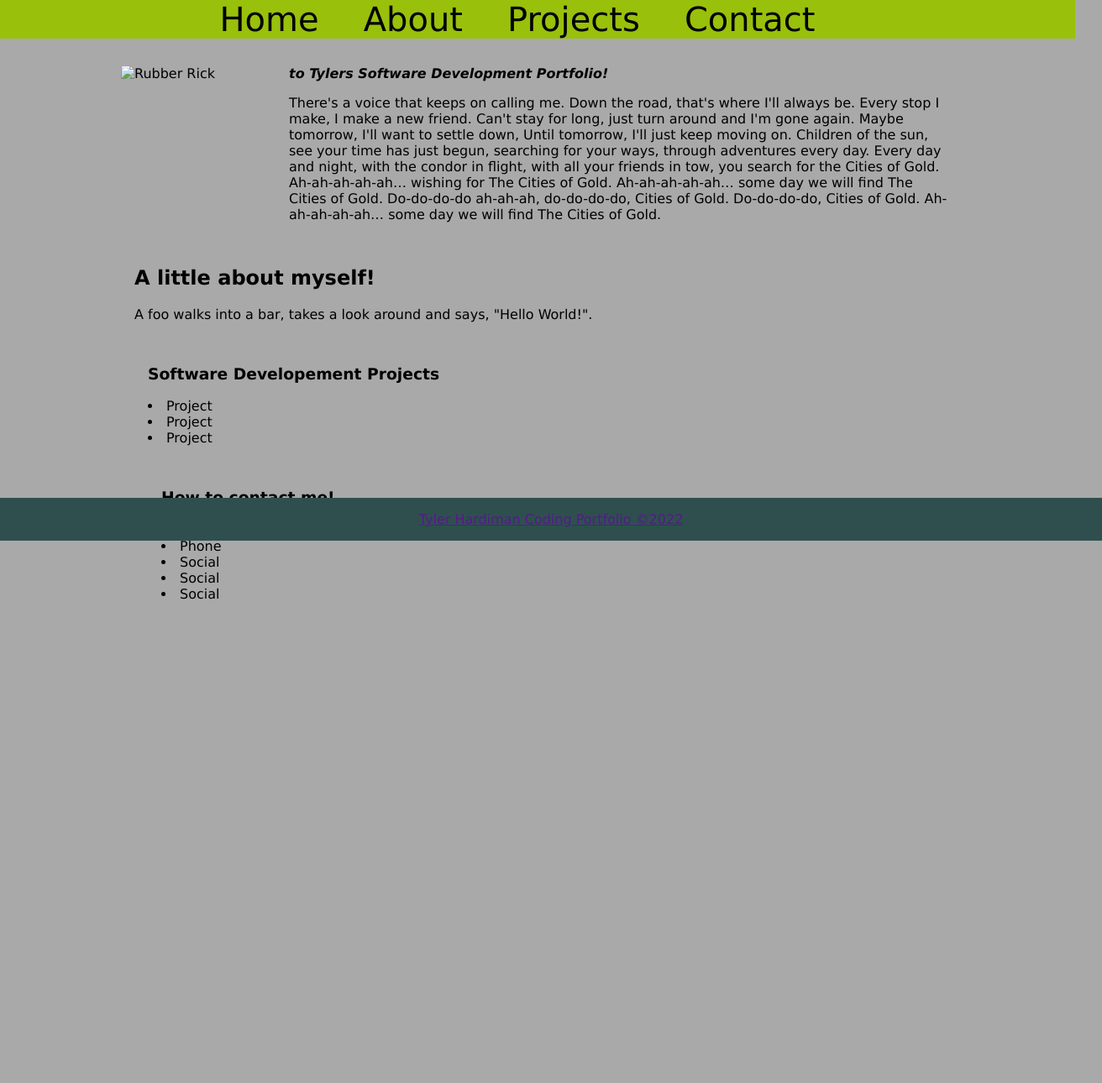
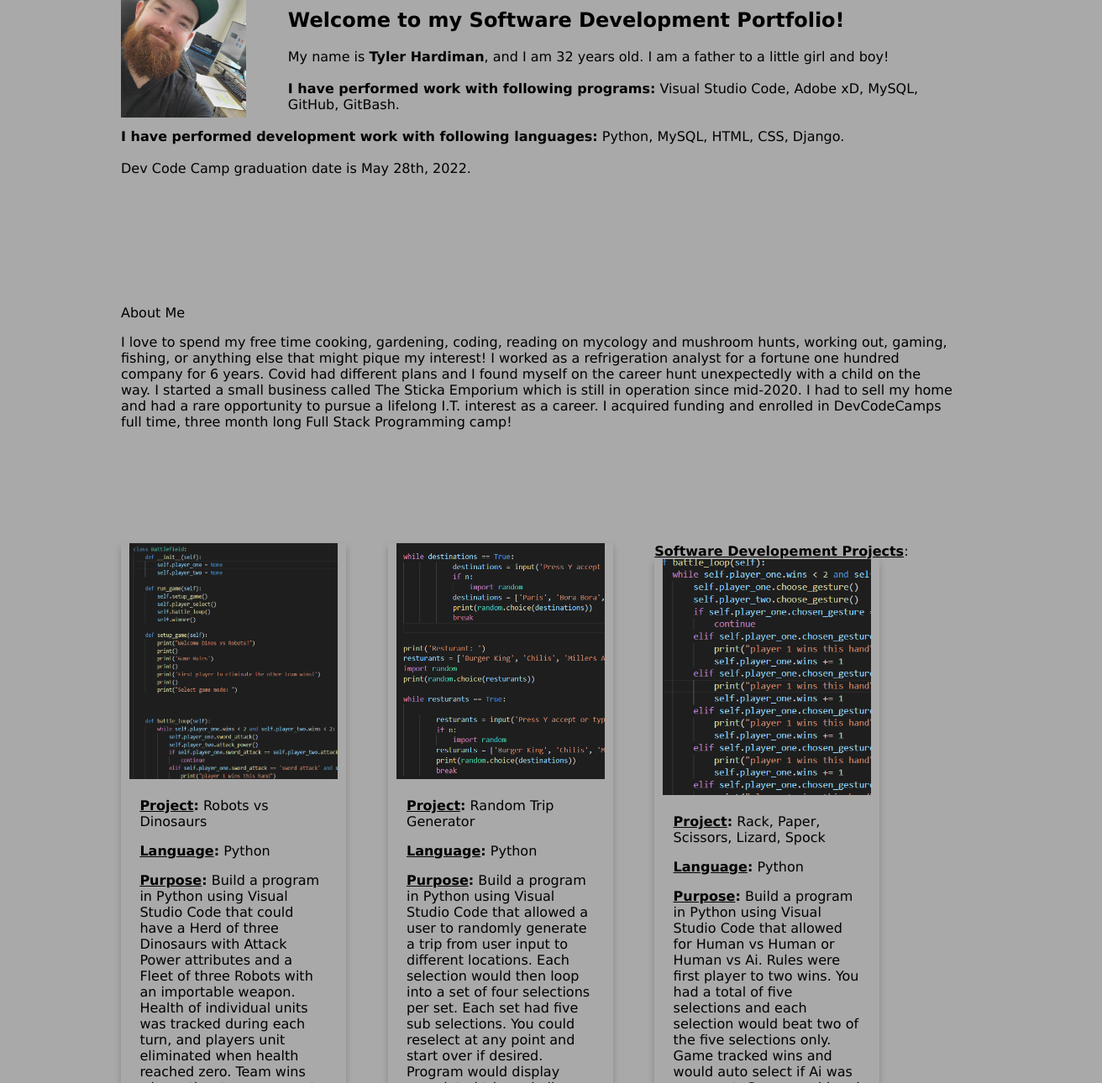
Before and after one commit to TylerHardiman/TylerHardiman.github.io, a plain HTML site: page index.html in a window 1280 px wide. Shown: the part 156-1446 px from the top of the page at 84% size, 1312 px wide, since content can reach past the window. Before the commit the page ends 953 px from the top, so only its background shows below. Drawn offline with Linux system fonts and the light colour scheme.

Commit message:
Still working.

```diff
--- a/index.html
+++ b/index.html
@@ -10,52 +10,83 @@
  <body>
     <header>
         <nav>
-            <a href=''>Tyler Hardimans Software Development Portfolio</a>
+            <a href=''>Software Development Portfolio of Tyler Hardiman</a>
             <ul>
-             <li>Home</li>
-             <li>About</li>
-             <li>Projects</li>
-             <li>Contact</li>
+              <li>
+             <a href="">Home</a>
+             <a href=".About me">About Me</a>
+             <a href="">Projects</a>
+             <a href="">Contacts</a>
+              </li>
             </ul>
         </nav>
     </header>
     <main>
         <section class='home'>
-            <img src='C:\Users\fulld\OneDrive\Desktop\DevCodeCamp\HTML and CSS from SCRATCH DEMO VIDEO\images\Portfolio Profile Pic.jpg' align='left' width='200' height='200' alt='Rubber Rick'
-            <h1><strong><i> to Tylers Software Development Portfolio!</i></strong></h1>
-               <p>
-                There's a voice that keeps on calling me.
-                Down the road, that's where I'll always be.
-                Every stop I make, I make a new friend.
-                Can't stay for long, just turn around and I'm gone again.
-                Maybe tomorrow, I'll want to settle down, Until tomorrow, I'll just keep moving on.
+            <img class="home-image" src="PortfolioProfilePic.jpg" align='left' width='15%' height='auto' alt='Rubber Rick'
+               <p class='home-title'>
+            <h1>Welcome to my Software Development Portfolio!</h1>
+               </p>
+               <p class="home-body">
+	              My name is <strong>Tyler Hardiman</strong>, and I am 32 years old. I am a father to a little girl and boy!<br>
+                <br>
+                <strong>I have performed work with following programs:</strong>
+                Visual Studio Code, Adobe xD, MySQL, GitHub, GitBash.<br>
+                <br>
+                <strong>I have performed development work with following languages:</strong>
+                Python, MySQL, HTML, CSS, Django.<br>
+                <br>
+                Dev Code Camp graduation date is May 28th, 2022.<br>
+                <br>
+               </p>
 
-                Children of the sun, see your time has just begun, searching for your ways, through adventures every day.
-                Every day and night, with the condor in flight, with all your friends in tow, you search for the Cities of Gold.
-
-                Ah-ah-ah-ah-ah… wishing for The Cities of Gold.
-                Ah-ah-ah-ah-ah… some day we will find The Cities of Gold.
-                Do-do-do-do ah-ah-ah, do-do-do-do, Cities of Gold. Do-do-do-do, Cities of Gold.
-                Ah-ah-ah-ah-ah… some day we will find The Cities of Gold.
-               </p>
-        <section class='about'>
-            <h2>A little about myself!</h2>
+        </section>
+        <section class='about me' id="About me"
+            <h2>About Me</h2>
                 <p>
-                A foo walks into a bar,
-                takes a look around
-                and says,  "Hello World!".
+                  I love to spend my free time cooking, gardening, coding, reading on mycology and mushroom hunts, working out, gaming, fishing, or anything else that might pique my interest!
+                  I worked as a refrigeration analyst for a fortune one hundred company for 6 years. Covid had different plans and I found myself on the career hunt unexpectedly with a child on the way. I started a small business called The Sticka Emporium which is still in operation since mid-2020. I had to sell my home and had a rare opportunity to pursue a lifelong I.T. interest as a career. I acquired funding and enrolled in DevCodeCamps full time, three month long Full Stack Programming camp!
                 </p>
-        <section class='projects'>
-            <h3>Software Developement Projects</h3>
-                <p>
-                <li>Project</li> <li>Project</li> <li>Project</li>
-                </p>
-        <section class='contact'>
-            <h3>How to contact me!</h3>
-                <p>
-                <li>Email</li> <li>Phone</li> <li>Social</li> <li>Social</li> <li>Social</li>
-                </p>
-            </section>
+        </section>
+        <div class="card-box">
+        </div>
+        <section class='softwaredevelopementprojects' id='Software Developement Projects'
+            <h3><strong><u>Software Developement Projects</u></strong>:</h3>
+                    <div class="card">
+                        <img src="RvDCode.png" href="https://github.com/TylerHardiman/Robots-vs-Dinosaurs.git" alt="Robots-vs-Dinosaurs" style="width:100%" height="281px">
+                        <div class="container">
+                          <p><strong><u>Project</u>:</strong> Robots vs Dinosaurs</p>
+                          <p><strong><u>Language</u>:</strong> Python</p>
+                          <p><strong><u>Purpose</u>:</strong> Build a program in Python using Visual Studio Code that could have a Herd of three Dinosaurs with Attack Power attributes and a Fleet of three Robots with an importable weapon. Health of individual units was tracked during each turn, and players unit eliminated when health reached zero. Team wins when other team runs out of units. Game will properly display winner and end game.</p>
+                        </div>
+                      </div>
+                      <div class="card">
+                        <img src="Random Trip Gen.png" href="https://github.com/TylerHardiman/RandomTripGenerator" alt="Random-Trip-Generator" style="width:100%" height="281px">
+                        <div class="container">
+                          <p><strong><u>Project</u>:</strong> Random Trip Generator</p>
+                          <p><strong><u>Language</u>:</strong> Python</p>
+                          <p><strong><u>Purpose</u>:</strong> Build a program in Python using Visual Studio Code that allowed a user to randomly generate a trip from user input to different locations. Each selection would then loop into a set of four selections per set. Each set had five sub selections. You could reselect at any point and start over if desired. Program would display completed trip and allow user input to print trip or start over.</p>
+                        </div>
+                      </div>
+                      <div class="card">
+                        <img src="RPSLS.png" href="https://github.com/TylerHardiman/RPSLS" alt="Rock-Paper-Scissors-Lizard-Spock" style="width:100%" height="281px">
+                        <div class="container">
+                          <p><strong><u>Project</u>:</strong> Rack, Paper, Scissors, Lizard, Spock</p>
+                          <p><strong><u>Language</u>:</strong> Python</p>
+                          <p><strong><u>Purpose</u>:</strong> Build a program in Python using Visual Studio Code that allowed for Human vs Human or Human vs Ai. Rules were first player to two wins. You had a total of five selections and each selection would beat two of the five selections only. Game tracked wins and would auto select if Ai was opponent. Game would end battle loop and display winner once the win parameters were met. </p>
+                        </div>
+                      </div>
+                </div>
+        </section>
+        <section class='Contact:' id='Ways to Contact:'
+          <div class = 'Contact'
+          <h4><strong><u> Ways to Contact me</u></strong>:</h4>
+            <p><strong><u>Email</u></strong>: FullDadMode89@gmail.com</p>
+            <p><strong><u>Phone</u></strong>: 1-863-513-4980</p>
+            <p><strong><u>Social Media</u></strong>: TBD</p>
+            </div>
+          </div>
+        </section>
     </main>
     <footer>
             <a href=''>Tyler Hardiman Coding Portfolio ©2022</a>
--- a/main.css
+++ b/main.css
@@ -17,13 +17,13 @@ header {
     background-color: rgb(219, 159, 47);
     margin: 0rem;
     padding: 0rem;
-    position: top;
+    position: relative;
     width: 100%;
 }
 
 nav a {
     color: black;
-    font-size: 60px;
+    font-size: 42px;
     text-decoration: none;
 }
 
@@ -38,8 +38,8 @@ nav ul  {
 }
 
 nav li {
-    font-size: 40px;
-    display: inline;
+    font-size: 20px;
+    display: list-item;
     margin-right: 3rem
 }
 
@@ -55,17 +55,61 @@ main section {
     padding: 1rem;
 }
 
-.home image {
+.home-image  {
     float:left;
-    margin-right: 3rem;
-    width: 400px;
+    padding: right;
+    margin-right: 50px;
+
 }
+
 footer {
     text-align: center;
     background-color: darkslategrey;
     padding: 1rem;
-    position: fixed;
+    float: fixed;
     width: 100%;
     left: 0;
     bottom: 0;
 }
+
+.home-title {
+    font-size: 20;
+}
+
+.about {
+padding-top: 10%;
+padding-bottom: 10%;
+}
+.home-body{
+padding-top: 0%;
+text-size-adjust: 12px;
+font-style: normal;
+
+}
+.card{
+width: 25%;
+float: left;
+padding: 0 10px;
+padding-bottom: 10%;
+box-shadow: 0 4px 8px 0 rgba(0,0,0,0.2);
+transition: 0.3s;
+margin-right: 5%;
+}
+.card:hover {
+box-shadow: 0 8px 16px 0 rgba(0,0,0,0.2);
+}
+.container{
+padding: 2px 5%;
+}
+.contact{
+margin-top: 10%;
+font-size: 12px;
+float: relative;
+margin-top: 10%;
+}
+.projects{
+    margin-bottom: 10%;
+}
+.card-box{
+position: center;
+}
```
Also changed, not shown: PortfolioProfilePic.jpg (added), RPSLS.png (added), Random Trip Gen.png (added), RvDCode.png (added), portfoliobackground.jpg (added).
